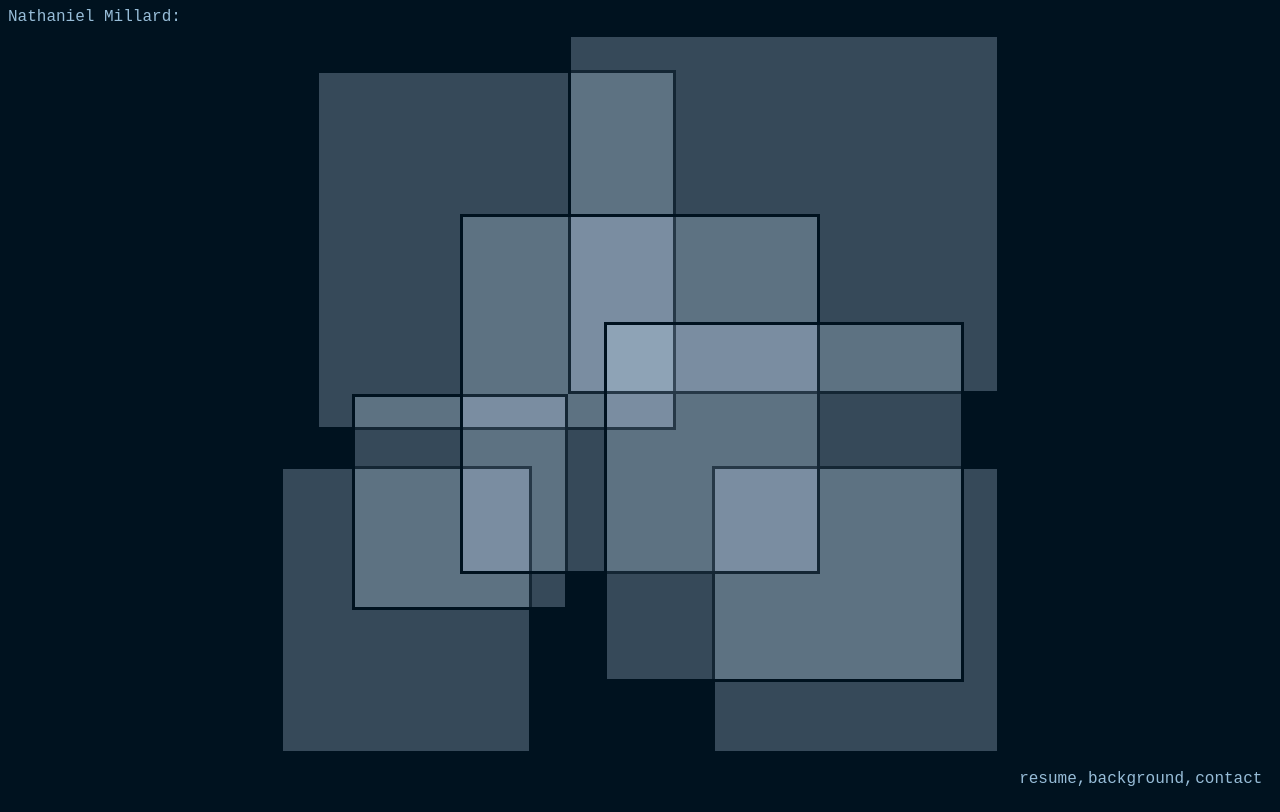
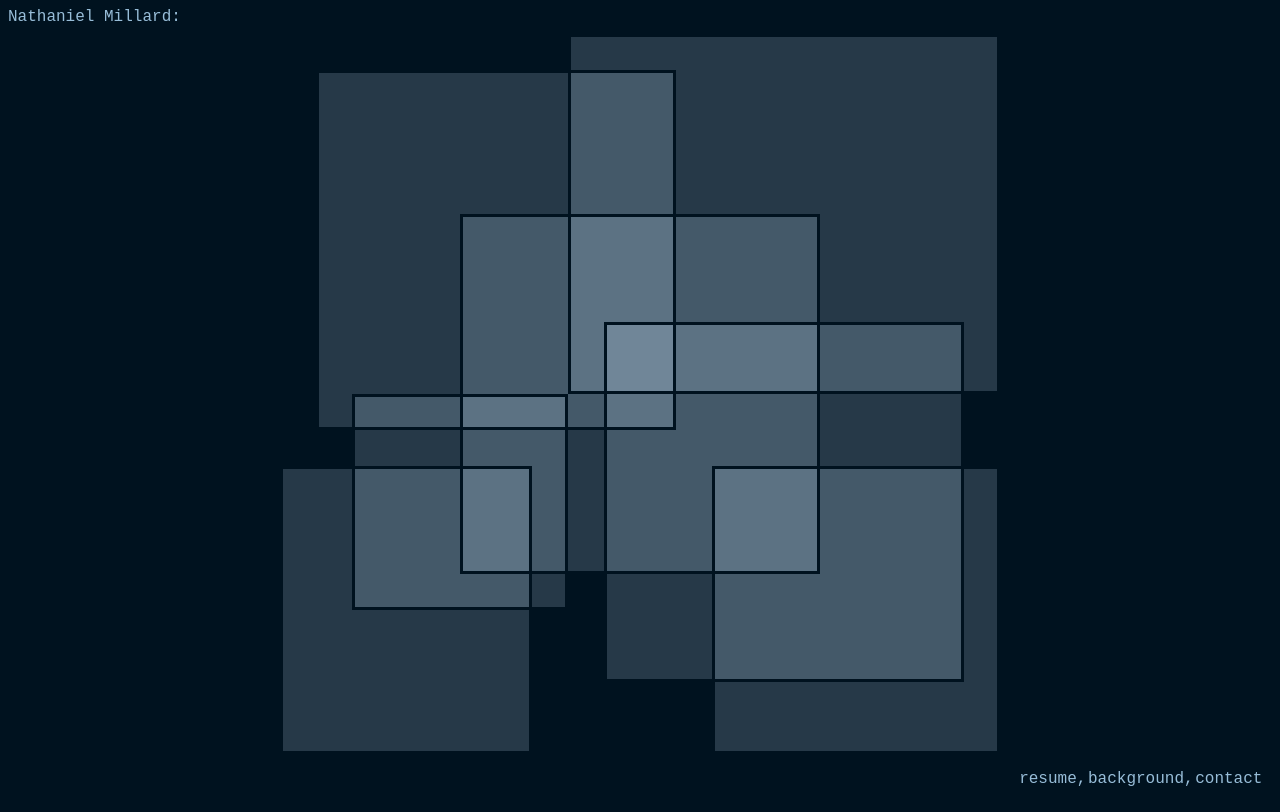
Before and after one commit to nathanielmillard/nathanielmillard, a React (Create React App) app: page / in a window 1280 px wide. Built offline with nearby package versions, Linux system fonts and the light colour scheme.

Commit message:
Fix border colors.

```diff
--- a/src/Components/Work/Work.scss
+++ b/src/Components/Work/Work.scss
@@ -16,15 +16,13 @@
   grid-template-rows: repeat(20, 1fr [row-start]);
 }
 #box:hover {
-  background-color: $Shade10;
-  opacity: .5;
-  border: 3px solid $Shade8;
+  border: 3px solid $Shade5;
 }
 
 .work1 {
   z-index: 1;
   border: 3px solid $Shade1;
-  background-color: hsl(205, 49, 83, .1);
+  background-color: none;
   grid-column-start: 2;
   grid-column-end: 12;
   grid-row-start: 2;
@@ -33,7 +31,7 @@
 .work2 {
   z-index: 2;
   border: 3px solid $Shade1;
-  background-color: hsl(205, 49, 83, .1);
+  background-color: none;
   grid-column-start: 9;
   grid-column-end: 21;
   grid-row-start: 1;
@@ -42,7 +40,7 @@
 .work3 {
   z-index: 3;
   border: 3px solid $Shade1;
-  background-color: hsl(205, 49, 83, .1);
+  background-color: none;
   grid-column-start: 13;
   grid-column-end: 21;
   grid-row-start: 13;
@@ -51,7 +49,7 @@
 .work4 {
   z-index: 4;
   border: 3px solid $Shade1;
-  background-color: hsl(205, 49, 83, .1);
+  background-color: none;
   grid-column-start: 1;
   grid-column-end: 8;
   grid-row-start: 13;
@@ -60,7 +58,7 @@
 .work5 {
   z-index: 5;
   border: 3px solid $Shade1;
-  background-color: hsl(205, 49, 83, .1);
+  background-color: none;
   grid-column-start: 3;
   grid-column-end: 9;
   grid-row-start: 11;
@@ -69,7 +67,7 @@
 .work6 {
   z-index: 6;
   border: 3px solid $Shade1;
-  background-color: hsl(205, 49, 83, .1);
+  background-color: none;
   grid-column-start: 6;
   grid-column-end: 16;
   grid-row-start: 6;
@@ -78,7 +76,7 @@
 .work7 {
   z-index: 7;
   border: 3px solid $Shade1;
-  background-color: hsl(205, 49, 83, .1);
+  background-color: none;
   grid-column-start: 10;
   grid-column-end: 20;
   grid-row-start: 9;
```
